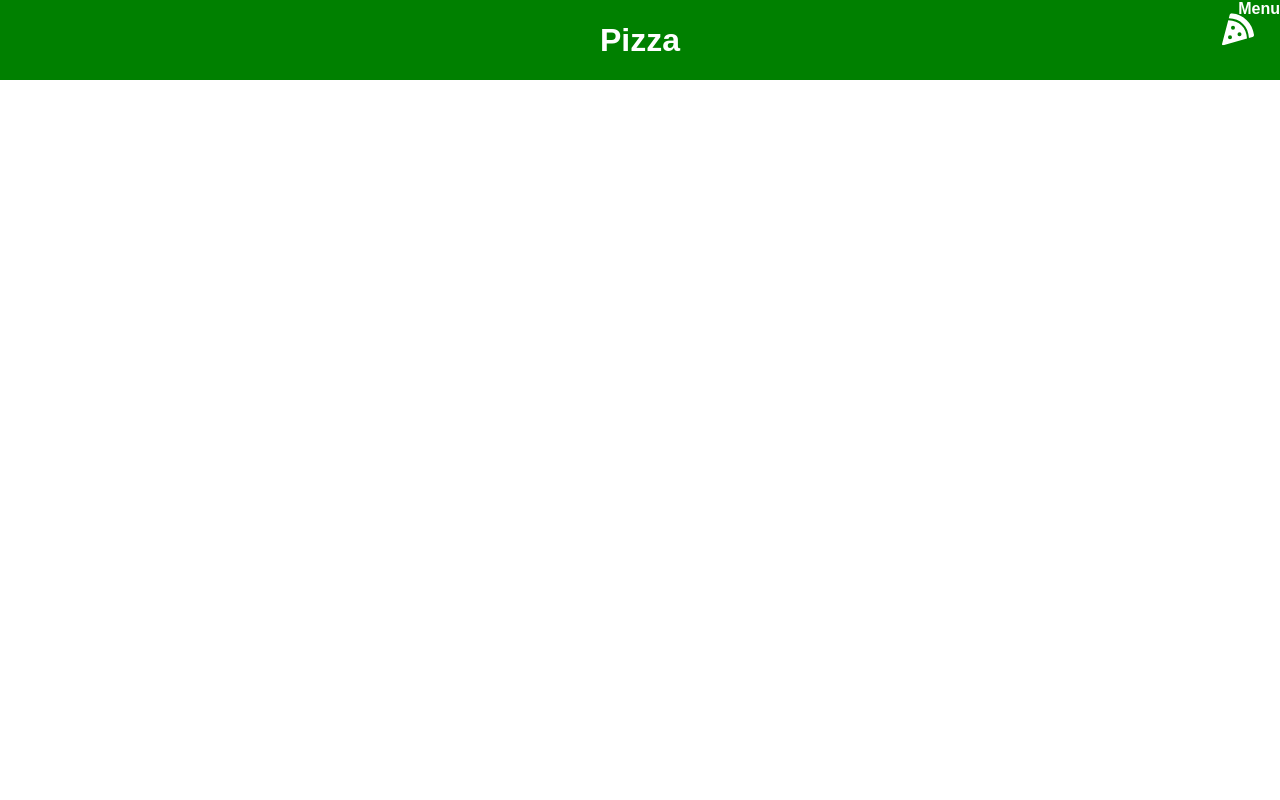
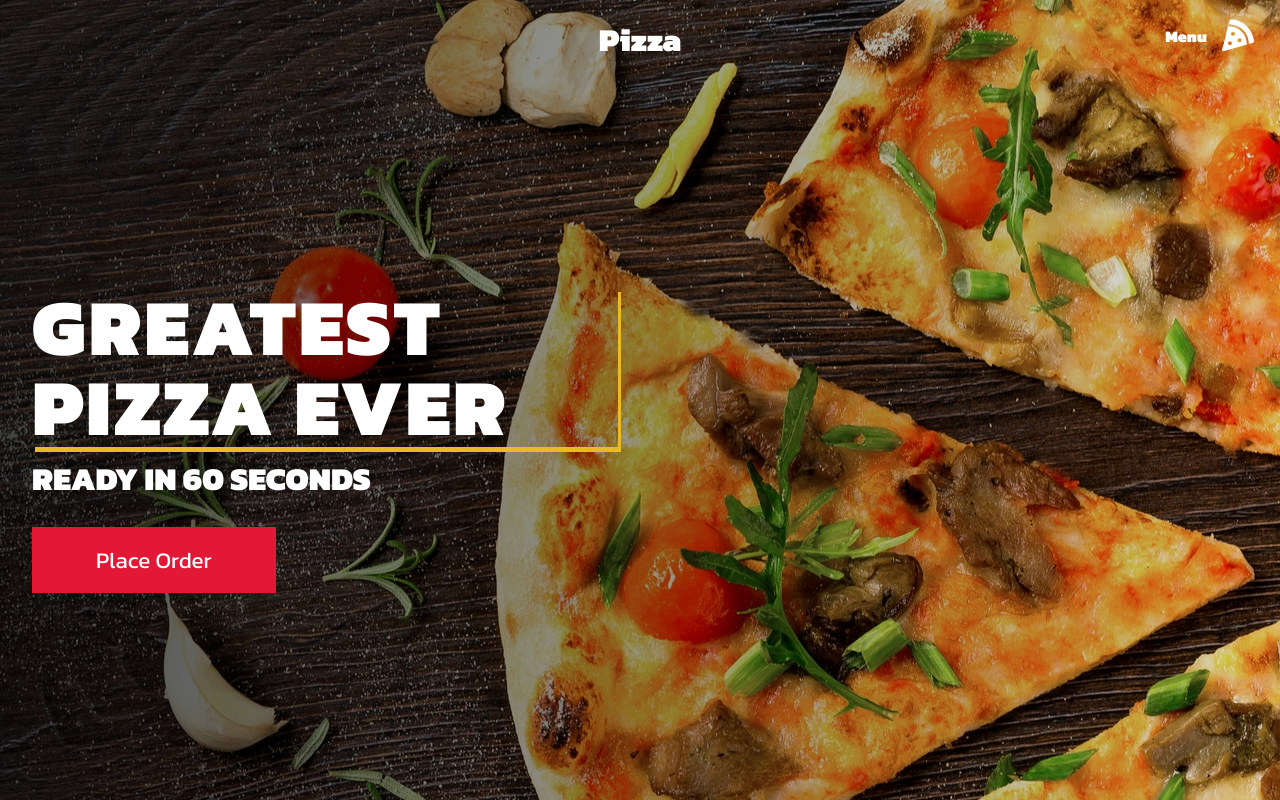
Before and after one commit to kevincastrochavez/react-pizza-website, a React (Create React App) app: page / in a window 1280 px wide. Built offline with nearby package versions, Linux system fonts and the light colour scheme.

Commit message:
imported image, created the hero component with its styles and created some global styles for the application

```diff
--- a/public/index.html
+++ b/public/index.html
@@ -5,39 +5,16 @@
     <link rel="icon" href="%PUBLIC_URL%/favicon.ico" />
     <meta name="viewport" content="width=device-width, initial-scale=1" />
     <meta name="theme-color" content="#000000" />
-    <meta
-      name="description"
-      content="Web site created using create-react-app"
+    <link rel="preconnect" href="https://fonts.gstatic.com" />
+    <link
+      href="https://fonts.googleapis.com/css2?family=Kanit:wght@400;900&display=swap"
+      rel="stylesheet"
     />
     <link rel="apple-touch-icon" href="%PUBLIC_URL%/logo192.png" />
-    <!--
-      manifest.json provides metadata used when your web app is installed on a
-      user's mobile device or desktop. See https://developers.google.com/web/fundamentals/web-app-manifest/
-    -->
     <link rel="manifest" href="%PUBLIC_URL%/manifest.json" />
-    <!--
-      Notice the use of %PUBLIC_URL% in the tags above.
-      It will be replaced with the URL of the `public` folder during the build.
-      Only files inside the `public` folder can be referenced from the HTML.
-
-      Unlike "/favicon.ico" or "favicon.ico", "%PUBLIC_URL%/favicon.ico" will
-      work correctly both with client-side routing and a non-root public URL.
-      Learn how to configure a non-root public URL by running `npm run build`.
-    -->
-    <title>React App</title>
+    <title>React Pizza Website</title>
   </head>
   <body>
-    <noscript>You need to enable JavaScript to run this app.</noscript>
     <div id="root"></div>
-    <!--
-      This HTML file is a template.
-      If you open it directly in the browser, you will see an empty page.
-
-      You can add webfonts, meta tags, or analytics to this file.
-      The build step will place the bundled scripts into the <body> tag.
-
-      To begin the development, run `npm start` or `yarn start`.
-      To create a production bundle, use `npm run build` or `yarn build`.
-    -->
   </body>
 </html>
--- a/src/App.js
+++ b/src/App.js
@@ -1,14 +1,15 @@
 import React from "react";
 import { BrowserRouter as Router, Switch, Route } from "react-router-dom";
 
-import Navbar from "./components/Navbar/Navbar";
+import Hero from "./components/Hero/Hero";
+
 import { GlobalStyles } from "./globalStyles.styles";
 
 function App() {
   return (
     <Router>
       <GlobalStyles />
-      <Navbar />
+      <Hero />
     </Router>
   );
 }
--- /dev/null
+++ b/src/components/Hero/Hero.js
@@ -0,0 +1,32 @@
+import React from "react";
+
+import Navbar from "../Navbar/Navbar";
+
+import {
+  HeroBtn,
+  HeroContainer,
+  HeroContent,
+  HeroH1,
+  HeroItems,
+  HeroP,
+} from "./Hero.styles";
+
+function Hero() {
+  return (
+    <HeroContainer>
+      <Navbar />
+
+      <HeroContent>
+        <HeroItems>
+          <HeroH1>Greatest Pizza Ever</HeroH1>
+
+          <HeroP>Ready in 60 seconds</HeroP>
+
+          <HeroBtn>Place Order</HeroBtn>
+        </HeroItems>
+      </HeroContent>
+    </HeroContainer>
+  );
+}
+
+export default Hero;
--- /dev/null
+++ b/src/components/Hero/Hero.styles.jsx
@@ -0,0 +1,65 @@
+import styled from "styled-components";
+
+import ImgBg from "../../images/pizza-3.jpg";
+
+const HeroContainer = styled.div`
+  background: linear-gradient(to right, rgba(0, 0, 0, 0.7), rgba(0, 0, 0, 0.1)),
+    url(${ImgBg});
+  height: 100vh;
+`;
+
+const HeroContent = styled.div`
+  height: calc(100vh - 80px);
+  max-height: 100%;
+  width: 100vw;
+  padding: 0rem calc((100vw - 1300px) / 2);
+`;
+
+const HeroItems = styled.div`
+  display: flex;
+  flex-direction: column;
+  justify-content: center;
+  align-items: flex-start;
+  height: 100vh;
+  max-height: 100%;
+  padding: 0 2rem;
+  width: 650px;
+  color: #fff;
+  text-transform: uppercase;
+  line-height: 1;
+  font-weight: bold;
+
+  @media screen and (max-width: 650px) {
+    width: 100%;
+  }
+`;
+
+const HeroH1 = styled.h1`
+  font-size: clamp(2.5rem, 10vw, 5rem);
+  margin-bottom: 1rem;
+  box-shadow: 3px 5px #e9ba23;
+  letter-spacing: 3px;
+`;
+
+const HeroP = styled.p`
+  font-size: clamp(2rem, 2.5vw, 3rem);
+  margin-bottom: 2rem;
+`;
+
+const HeroBtn = styled.button`
+  font-size: 1.4rem;
+  padding: 1rem 4rem;
+  border: none;
+  background: #e31837;
+  color: #fff;
+  transition: 0.2s ease-out;
+
+  &:hover {
+    background: #ffc500;
+    transition: 0.2s ease-out;
+    cursor: pointer;
+    color: #000;
+  }
+`;
+
+export { HeroContainer, HeroContent, HeroItems, HeroH1, HeroP, HeroBtn };
--- a/src/components/Navbar/Navbar.styles.jsx
+++ b/src/components/Navbar/Navbar.styles.jsx
@@ -3,7 +3,7 @@ import { Link } from "react-router-dom";
 import { FaPizzaSlice } from "react-icons/fa";
 
 const Nav = styled.nav`
-  background: green;
+  background: transparent;
   height: 80px;
   display: flex;
   justify-content: center;
@@ -34,7 +34,7 @@ const NavIcon = styled.div`
   color: #fff;
 
   p {
-    transform: translate()-175%translate (), 100%;
+    transform: translate(-175%, 100%);
     font-weight: bold;
   }
 `;
```
Also changed, not shown: src/components/Navbar/NavbarElement.js (deleted), src/images/pizza-3.jpg (added).
